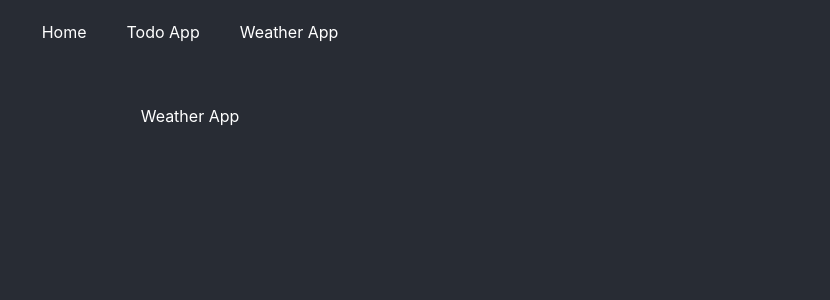
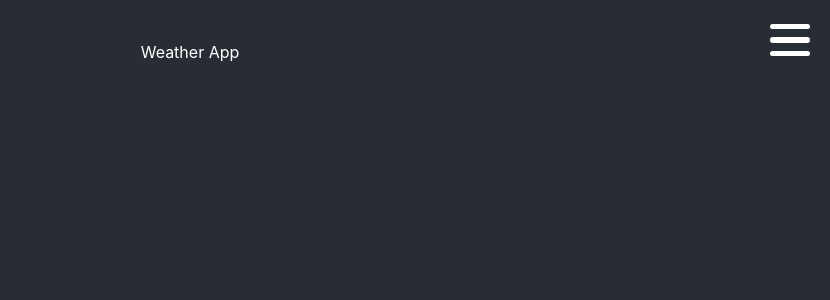
Before and after one commit to krawieccezary/react-sandbox, a React (Create React App) app: page /weather-app in a window 1280 px wide. Shown: the top 300 px of the page, without its empty margins (450-1280 px from the left). Built offline with nearby package versions, Linux system fonts and the light colour scheme.

Commit message:
add MenuModal and framer-motion

```diff
--- a/package.json
+++ b/package.json
@@ -11,6 +11,7 @@
     "@types/node": "^16.11.19",
     "@types/react": "^17.0.38",
     "@types/react-dom": "^17.0.11",
+    "framer-motion": "^6.2.3",
     "react": "^17.0.2",
     "react-dom": "^17.0.2",
     "react-icons": "^4.3.1",
--- a/public/index.html
+++ b/public/index.html
@@ -24,11 +24,12 @@
       work correctly both with client-side routing and a non-root public URL.
       Learn how to configure a non-root public URL by running `npm run build`.
     -->
-    <title>React App</title>
+    <title>My React Sandbox</title>
   </head>
   <body>
     <noscript>You need to enable JavaScript to run this app.</noscript>
     <div id="root"></div>
+    <div id="menu-modal"></div>
     <!--
       This HTML file is a template.
       If you open it directly in the browser, you will see an empty page.
--- a/src/App.tsx
+++ b/src/App.tsx
@@ -1,23 +1,30 @@
-import React from 'react';
-import { Routes, Route } from 'react-router-dom';
+import React, { useState } from 'react';
+import { Routes, Route, useLocation } from 'react-router-dom';
+import { AnimatePresence } from 'framer-motion';
 
-import Nav from './components/Nav';
+import MenuModal from './components/MenuModal';
+import MenuBurger from './components/MenuBurger';
 import Home from './routes/Home';
 import TodoApp from './routes/TodoApp';
 import WeatherApp from './routes/WeatherApp';
 
 function App() {
+  const [isOpen, setIsOpen] = useState<true | false>(false);
+  const location = useLocation();
+  console.log(location);
+
   return (
     <div className="App">
-      <header className="flex justify-center p-5">
-        <Nav />
-      </header>
+      <MenuBurger setIsOpen={setIsOpen} isOpen={isOpen} />
+      <MenuModal isOpen={isOpen} setIsOpen={setIsOpen}/>
       <main className="flex justify-center text-white pt-10">
-        <Routes>
-          <Route path="/" element={<Home />} />
-          <Route path="todo-app" element={<TodoApp />} />
-          <Route path="weather-app" element={<WeatherApp />} />
-        </Routes>
+        <AnimatePresence exitBeforeEnter>
+          <Routes location={location} key={location.key}>
+            <Route path="/" element={<Home />} />
+            <Route path="todo-app" element={<TodoApp />} />
+            <Route path="weather-app" element={<WeatherApp />} />
+          </Routes>
+        </AnimatePresence>
       </main>
     </div>
   );
--- /dev/null
+++ b/src/components/MenuBurger.tsx
@@ -0,0 +1,19 @@
+import React, { FunctionComponent } from 'react';
+
+type MenuBurgerProps = {
+  setIsOpen: Function,
+  isOpen: boolean,
+}
+
+const MenuBurger: FunctionComponent<MenuBurgerProps> = ({ setIsOpen, isOpen }) => {
+
+  return (
+    <button className="flex w-10 h-10 flex-col absolute top-5 right-5 z-10" onClick={() => setIsOpen(!isOpen)}>
+      <span className="block bg-white w-10 h-2 rounded-md my-1"></span>
+      <span className="block bg-white w-10 h-2 rounded-md my-1"></span>
+      <span className="block bg-white w-10 h-2 rounded-md my-1"></span>
+    </button>
+  )
+}
+
+export default MenuBurger;
--- /dev/null
+++ b/src/components/MenuModal.tsx
@@ -0,0 +1,31 @@
+import React, { FunctionComponent } from 'react';
+import ReactDOM from 'react-dom';
+import { motion, AnimatePresence } from "framer-motion"
+
+import Nav from './Nav';
+
+type MenuModalProps = {
+  isOpen: boolean,
+  setIsOpen: Function,
+}
+
+const MenuModal: FunctionComponent<MenuModalProps>= ({ isOpen, setIsOpen }) => {
+
+  return ReactDOM.createPortal(
+    <AnimatePresence exitBeforeEnter>
+      {isOpen && <motion.div
+        className="flex bg-blue-900 h-screen w-2/5 justify-start items-center py-5 fixed top-0 right-0 px-32 pl-20"
+        initial={{ x: '100%', opacity: 0 }}
+        animate={{ x: 0, opacity: 1 }}
+        exit={{ x: '100%', opacity: 0 }}
+        transition={{ duration: .3 }}
+      >
+        <Nav setIsOpen={setIsOpen} isOpen={isOpen} />
+      </motion.div>}
+    </AnimatePresence>,
+    document.getElementById('menu-modal') as HTMLElement
+  )
+}
+
+
+export default MenuModal;
--- a/src/components/Nav.tsx
+++ b/src/components/Nav.tsx
@@ -1,14 +1,22 @@
-import React from 'react';
-import { Link } from 'react-router-dom';
+import React, { FunctionComponent } from 'react';
+import { motion } from 'framer-motion';
 import NavLink from './NavLink';
 
+type NavProps = {
+  setIsOpen: Function,
+  isOpen: boolean,
+}
 
-const Nav = () => (
-  <nav>
-    <NavLink to="/">Home</NavLink>
-    <NavLink to="/todo-app">Todo App</NavLink>
-    <NavLink to="/weather-app">Weather App</NavLink>
-  </nav>
+const Nav:FunctionComponent<NavProps> = ({ setIsOpen, isOpen }) => (
+  <motion.nav className="flex flex-col"
+    initial={{ x: '10%', opacity: 0 }}
+    animate={{ x: 0, opacity: 1 }}
+    transition={{ delay: .2, duration: 1 }}
+  >
+    <NavLink setIsOpen={setIsOpen} isOpen={isOpen} to="/">Home</NavLink>
+    <NavLink setIsOpen={setIsOpen} isOpen={isOpen} to="/todo-app">Todo App</NavLink>
+    <NavLink setIsOpen={setIsOpen} isOpen={isOpen} to="/weather-app">Weather App</NavLink>
+  </motion.nav>
 )
 
 
--- a/src/components/NavLink.tsx
+++ b/src/components/NavLink.tsx
@@ -1,12 +1,18 @@
-import React, { FunctionComponent } from 'react';
+import React, { FunctionComponent, MouseEvent } from 'react';
 import { Link } from 'react-router-dom';
 
 type NavLinkProps = {
-  to: string
+  to: string,
+  isOpen: boolean,
+  setIsOpen: Function,
 }
 
-const NavLink: FunctionComponent<NavLinkProps> = ({ children, to }) => (
-  <Link className="p-5 text-white hover:text-blue-500 transition-colors" to={to}>{children}</Link>
-)
+const NavLink: FunctionComponent<NavLinkProps> = ({ children, to, isOpen, setIsOpen }) => {
+  const handleClick = (e: MouseEvent<HTMLAnchorElement>):void => setIsOpen(!isOpen);
+
+  return (
+    <Link onClick={handleClick} className="p-5 text-white hover:text-blue-500 transition-colors" to={to}>{children}</Link>
+  )
+}
 
 export default NavLink;
--- a/src/routes/TodoApp.tsx
+++ b/src/routes/TodoApp.tsx
@@ -1,8 +1,21 @@
 import React, { ChangeEvent, FormEvent, useState } from 'react';
+import { motion } from 'framer-motion';
 import { useAppDispatch, useAppSelector } from '../hooks/hooks';
 import { addTask } from '../slices/todoSlices';
 import Task, { TaskProps } from '../components/TodoApp/Task';
 
+
+const containerVariants = {
+  hidden: {
+    opacity: 0,
+    y: '10%'
+  },
+  visible: {
+    opacity: 1,
+    y: 0,
+    transition: { duration: 1}
+  }
+}
 
 const TodoApp = () => {
   const [task, setTask] = useState('');
@@ -22,14 +35,19 @@ const TodoApp = () => {
   const tasksList = state.tasks.map((task: TaskProps) => <Task key={task.id} {...task} />)
 
   return (
-    <div className="">
+    <motion.div
+      variants={containerVariants}
+      initial="hidden"
+      animate="visible"
+      exit="hidden"
+    >
       <h1 className="section-header">Todo App</h1>
       <form onSubmit={handleSubmit} className="d-flex">
         <input className="text-black mt-5 mr-2 p-2 rounded" type="text" value={task} onChange={handleInput}/>
         <button className="bg-blue-500 hover:bg-blue-600 transition font-semibold py-2 px-5 rounded" type="submit">Add task</button>
       </form>
       <ul>{tasksList}</ul>
-    </div>
+    </motion.div>
   )
 }
 
--- a/src/routes/WeatherApp.tsx
+++ b/src/routes/WeatherApp.tsx
@@ -1,8 +1,29 @@
 import React from 'react';
+import { motion } from 'framer-motion';
+
+
+const containerVariants = {
+  hidden: {
+    opacity: 0,
+    y: '10%'
+  },
+  visible: {
+    opacity: 1,
+    y: 0,
+    transition: { duration: 1}
+  }
+}
 
 const WeatherApp = () => {
   return (
-    <h1>Weather App</h1>
+    <motion.div
+      variants={containerVariants}
+      initial="hidden"
+      animate="visible"
+      exit="hidden"
+    >
+      <h1>Weather App</h1>
+    </motion.div>
   )
 }
 
```
Also changed, not shown: 1 other file (tests, documents, lock files or other folders).
